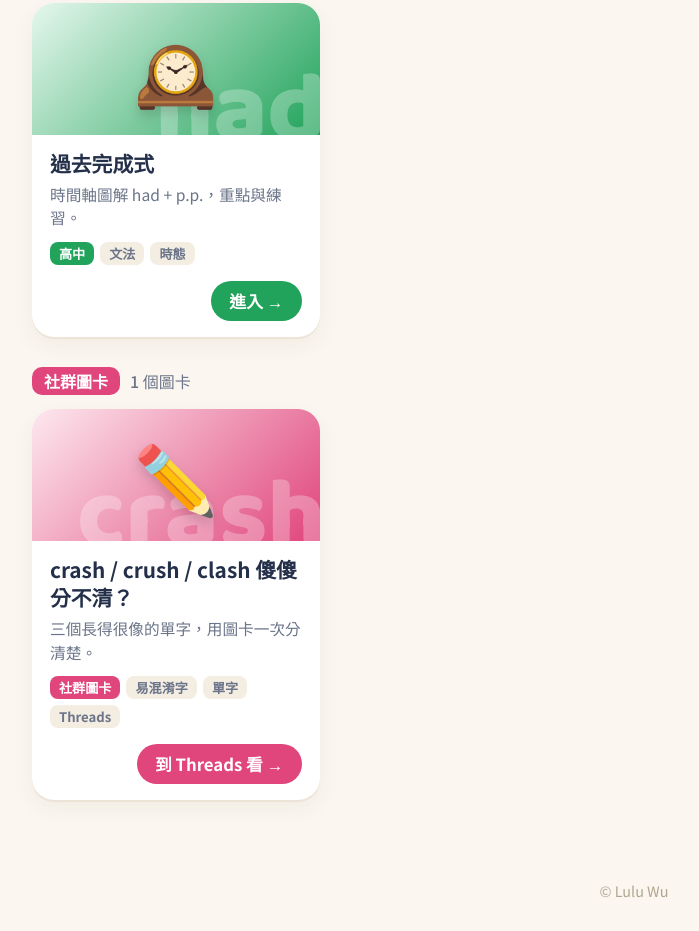
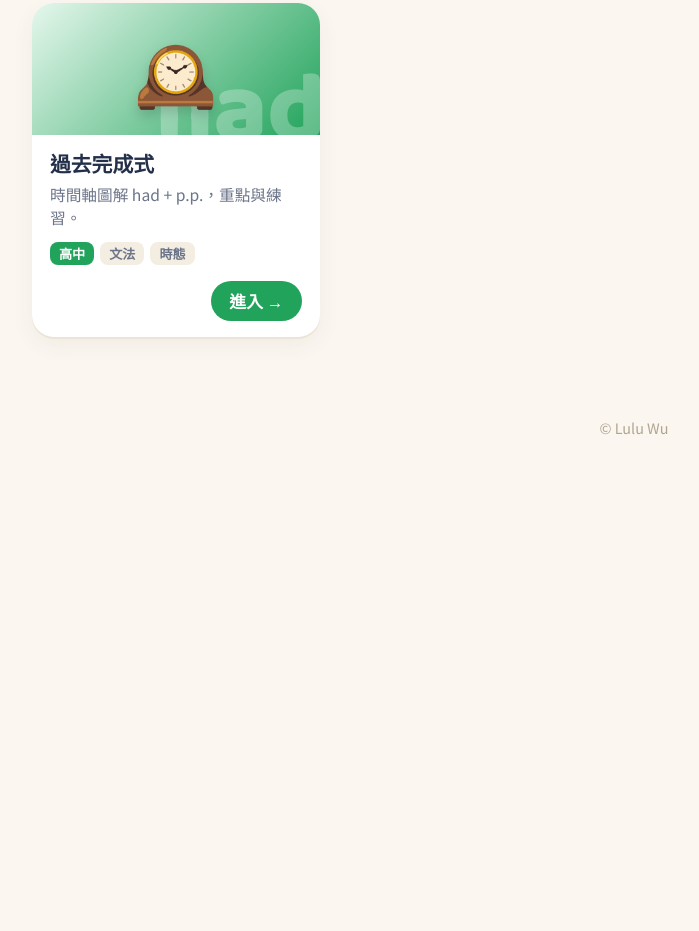
Before and after one commit to oohya330-glitch/english-classroom, a plain HTML site: page index.html in a window 1280 px wide. Shown: the part 1240-2171 px from the top of the page, without its empty margins (6-705 px from the left). After the commit the page ends 1708 px from the top, so only its background shows below. Drawn offline with Linux system fonts and the light colour scheme.

Commit message:
Update index.html

```diff
--- a/index.html
+++ b/index.html
@@ -99,9 +99,6 @@ const PAGES = [
   /* 社群圖卡範例：
   { level:'c', title:'學測詞彙題 106', desc:'106 學測詞彙題圖卡，每題附選項中文與實用片語。', tags:['學測','詞彙題','106'], icon:'🃏', big:'106', site:'Threads', url:'https://www.threads.net/…' },
   */
-  { level:'c', title:'crash / crush / clash 傻傻分不清？', desc:'三個長得很像的單字，用圖卡一次分清楚。',
-    tags:['易混淆字','單字','Threads'], icon:'✏️', big:'crash', site:'Threads', url:'https://www.threads.com/@oohya330/post/DfzkW7wH4sA' },
-
   { level:'e', title:'B6 U4 Where Were You?', desc:'地點單字 × 介系詞 in / on / at：圖解、比較、Yes/No 與 Where 問句看圖回答。',
     tags:['Come to Live','介系詞','地點'], icon:'🏖️', big:'U4', url:'https://claude.ai/artifact/9hfbB1HexatL4ZZrAp4TyY' },
 
```
